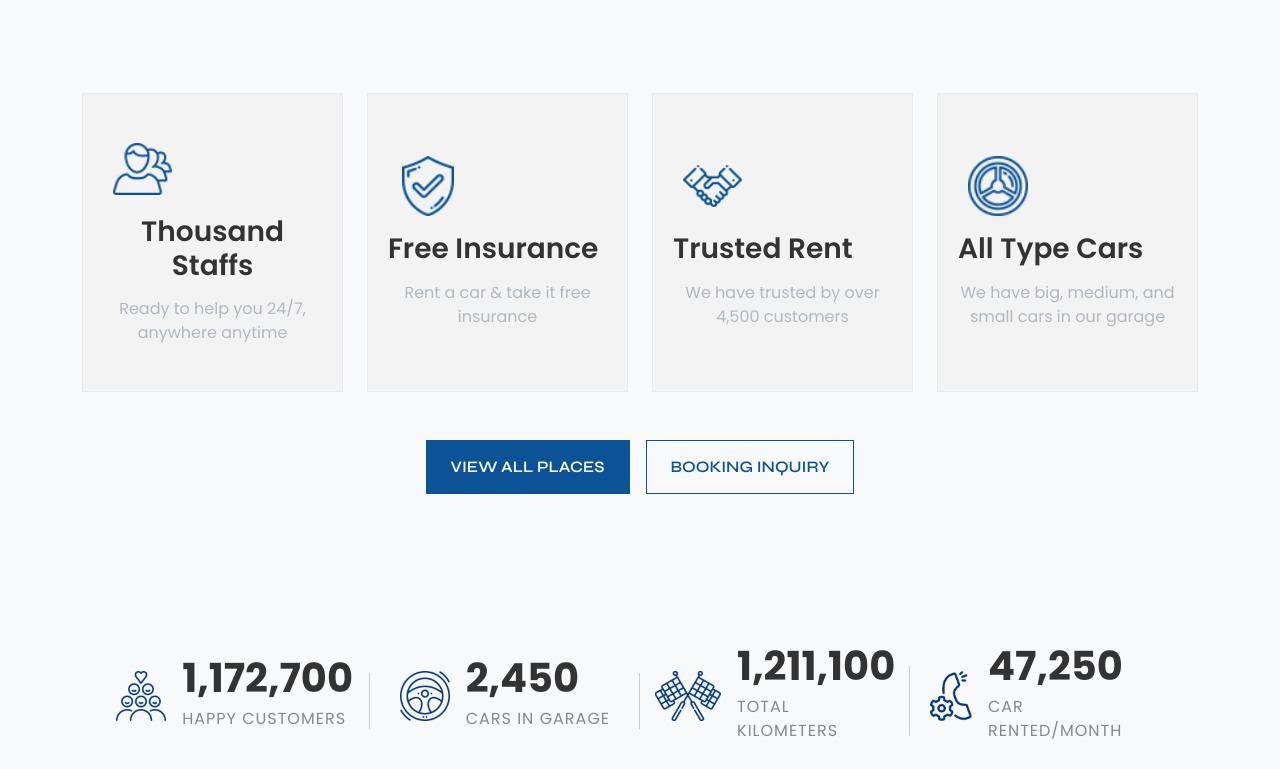
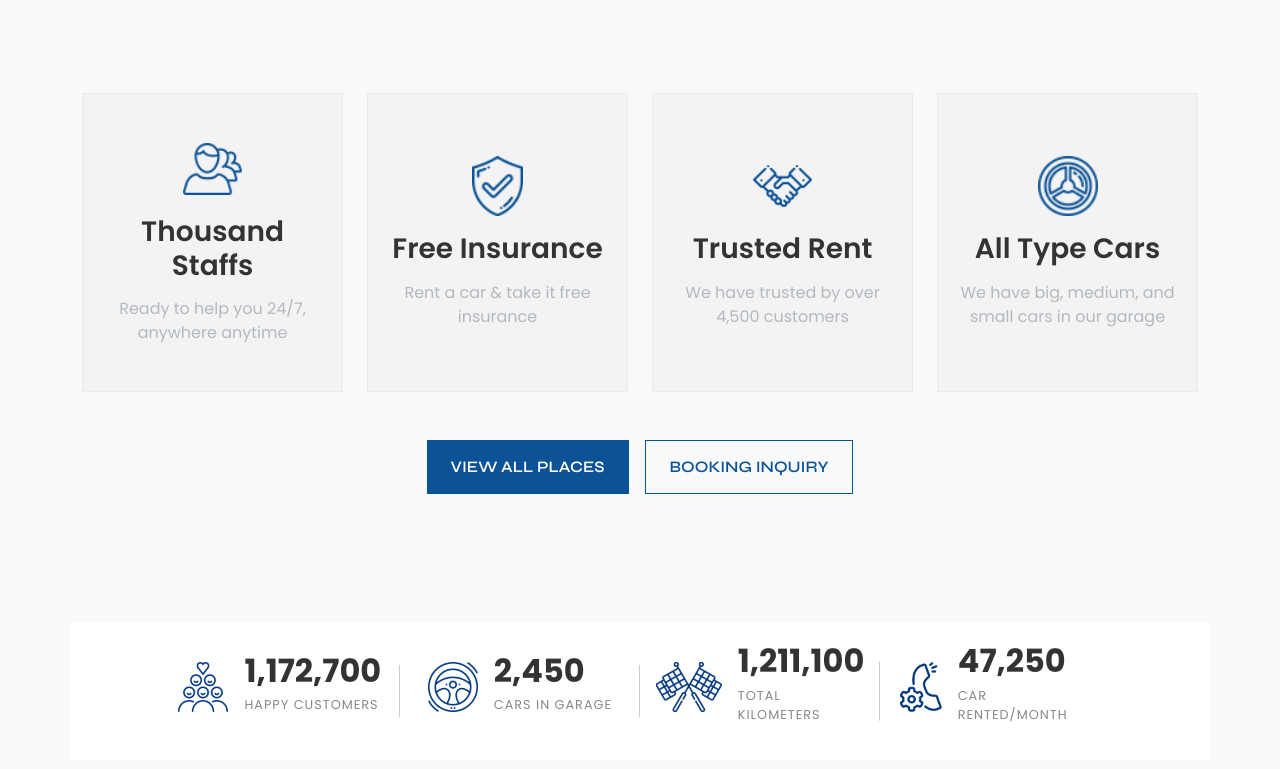
Before and after one commit to designer-dev-jha/Go-Dubai, a plain HTML site: page about.html in a window 1280 px wide. Shown: the part 1331-2100 px from the top of the page. Drawn offline with nearby package versions, Linux system fonts and the light colour scheme; files that its build step writes are made by us from their sources.

Commit message:
add some changes in style

```diff
--- a/about.html
+++ b/about.html
@@ -191,7 +191,7 @@
     <section class="container py-5">
         <div class="row text-center text-md-start">
             <div class="col-md-3 mb-4 mb-md-0">
-                <div class="feature-box d-flex flex-column align-items-center align-items-md-start justify-content-center h-100">
+                <div class="feature-box d-flex flex-column align-items-center  justify-content-center h-100">
                 <div class="feature-icon mb-3">
                     <img src="/assets/img/staffs-icon.png" class="icon-default">
                     <img src="/assets/img/staffs-icon-white.png" class="icon-hover">
@@ -201,7 +201,7 @@
                 </div>
             </div>
             <div class="col-md-3 mb-4 mb-md-0">
-                <div class="feature-box d-flex flex-column align-items-center align-items-md-start justify-content-center h-100">
+                <div class="feature-box d-flex flex-column align-items-center  justify-content-center h-100">
                 <div class="feature-icon mb-3">
                     <img src="/assets/img/insurance-icon.png" class="icon-default">
                     <img src="/assets/img/insurance-icon-white.png" class="icon-hover">
@@ -211,7 +211,7 @@
                 </div>
             </div>
             <div class="col-md-3 mb-4 mb-md-0">
-                <div class="feature-box d-flex flex-column align-items-center align-items-md-start justify-content-center h-100">
+                <div class="feature-box d-flex flex-column align-items-center  justify-content-center h-100">
                 <div class="feature-icon mb-3">
                     <img src="/assets/img/trusted-icon.png" class="icon-default">
                     <img src="/assets/img/trusted-icon-white.png" class="icon-hover">
@@ -221,7 +221,7 @@
                 </div>
             </div>
             <div class="col-md-3 mb-4 mb-md-0">
-                <div class="feature-box d-flex flex-column align-items-center align-items-md-start justify-content-center h-100">
+                <div class="feature-box d-flex flex-column align-items-center  justify-content-center h-100">
                 <div class="feature-icon mb-3">
                     <img src="/assets/img/car-icon.png" class="icon-default">
                     <img src="/assets/img/car-icon-white.png" class="icon-hover">
@@ -235,14 +235,14 @@
 
         <div class="row mt-5">
             <div class="col-12 d-flex justify-content-center gap-3">
-                <a href="#" class="btn btn-primary">VIEW ALL PLACES</a>
-                <a href="#" class="btn btn-outline-primary">BOOKING INQUIRY</a>
+                <a href="#" class="btn-primary">VIEW ALL PLACES</a>
+                <a href="#" class="btn-outline-primary">BOOKING INQUIRY</a>
             </div>
         </div>
     </section>
 
     <!-- Stats Section -->
-    <section class="container stats-section" style="background-color: #f8f9fa;">
+    <section class="container stats-section" style="background-color: #ffffff;">
         <div class="row g-0 text-center align-items-center">
             <div class="col-md-3 d-flex justify-content-center align-items-center">
                 <div class="stat-item d-flex align-items-center">
--- a/assets/style.css
+++ b/assets/style.css
@@ -434,14 +434,14 @@ body {
   height: 50px;
 }
 .stat-number {
-  font-size: 2.5rem;
+  font-size: 2rem;
   font-weight: 700;
   color: #333333;
   margin-bottom: 5px;
 }
 .stat-text {
   color: #888;
-  font-size: 1rem;
+  font-size: .8rem;
   text-transform: uppercase;
   letter-spacing: 1px;
 }
@@ -459,6 +459,8 @@ body {
 .btn-primary {
   background-color: #0b5396;
   border-color: #0b5396;
+  color: white;
+  text-decoration: none;
   border-radius: 0;
   font-family: 'Syne', sans-serif;
   font-weight: 600;
@@ -477,8 +479,9 @@ body {
   font-family: 'Syne', sans-serif;
   font-weight: 600;
   padding: 14px 24px;
+  text-decoration: none;
   color: #0b5396;
-  border-color: #0b5396;
+  border: 1px solid #0b5396;
   border-radius: 0;
   display: flex;
   align-items: center;
```
